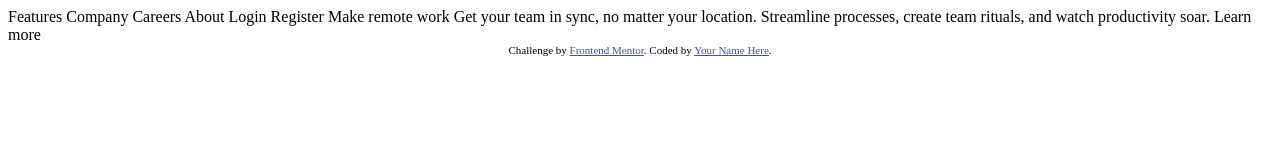
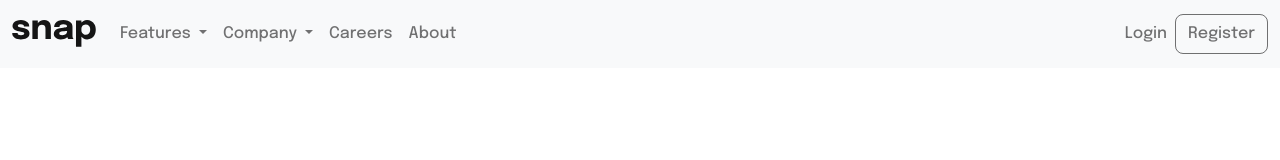
Before and after one commit to Matthiiass/Dropdown-Navigation-HTML-CSS, a plain HTML site: page index.html in a window 1280 px wide. Drawn offline with nearby package versions, Linux system fonts and the light colour scheme.

Commit message:
Added basic nav bar
No drop downs

```diff
--- a/index.html
+++ b/index.html
@@ -6,8 +6,11 @@
 
   <link rel="icon" type="image/png" sizes="32x32" href="./images/favicon-32x32.png">
 
-  <title>Frontend Mentor | Intro section with dropdown navigation</title>
+  <title>Bad Navigation System</title>
 
+  <link href="https://cdn.jsdelivr.net/npm/bootstrap@5.2.1/dist/css/bootstrap.min.css" rel="stylesheet" integrity="sha384-iYQeCzEYFbKjA/T2uDLTpkwGzCiq6soy8tYaI1GyVh/UjpbCx/TYkiZhlZB6+fzT" crossorigin="anonymous">
+  <script src="https://cdn.jsdelivr.net/npm/bootstrap@5.2.1/dist/js/bootstrap.bundle.min.js" integrity="sha384-u1OknCvxWvY5kfmNBILK2hRnQC3Pr17a+RTT6rIHI7NnikvbZlHgTPOOmMi466C8" crossorigin="anonymous"></script>
+  <link rel="stylesheet" type="text/css" href="style.css">
   <!-- Feel free to remove these styles or customise in your own stylesheet 👍 -->
   <style>
     .attribution { font-size: 11px; text-align: center; }
@@ -15,25 +18,41 @@
   </style>
 </head>
 <body>
-
-  Features
-  Company
-  Careers
-  About
-
-  Login
-  Register
-
-  Make remote work
-
-  Get your team in sync, no matter your location. Streamline processes,
-  create team rituals, and watch productivity soar.
-
-  Learn more
-
-  <div class="attribution">
-    Challenge by <a href="https://www.frontendmentor.io?ref=challenge" target="_blank">Frontend Mentor</a>.
-    Coded by <a href="#">Your Name Here</a>.
-  </div>
+  <nav class="navbar navbar-expand-lg bg-light navfont">
+    <div class="container-fluid">
+      <span class="navbar-brand fs-3">
+        <img src="images/logo.svg" alt="snap">
+      </span>
+      <button class="navbar-toggler" type="button" data-bs-toggle="collapse" data-bs-target="#navbarSupportedContent" aria-controls="navbarSupportedContent" aria-expanded="false" aria-label="Toggle navigation">
+        <span class="navbar-toggler-icon"></span>
+      </button>
+      <div class="collapse navbar-collapse" id="navbarSupportedContent">
+        <ul class="navbar-nav me-auto">
+          <li class="nav-item dropdown">
+            <a class="nav-link dropdown-toggle" href="#" role="button" data-bs-toggle="dropdown" aria-expanded="false">
+              Features
+            </a>
+          </li>
+          <li class="nav-item dropdown">
+            <a class="nav-link dropdown-toggle" href="#" role="button" data-bs-toggle="dropdown" aria-expanded="false">
+              Company
+            </a>
+          </li>
+          <li class="nav-item">
+            <a class="nav-link" href="#">Careers</a>
+          </li>
+          <li class="nav-item">
+            <a class="nav-link" href="#">About</a>
+          </li>
+        </ul>
+        <ul class="navbar-nav">
+          <li class="nav-item"></li>
+            <a class="nav-link justify-content-end" href="#">Login</a>
+          </li>
+          <button class="btn btn-outline-dark justify-content-end regBut" type="button">Register</button>
+        </ul>
+      </div>
+    </div>
+  </nav>
 </body>
 </html>
--- /dev/null
+++ b/style.css
@@ -0,0 +1,15 @@
+@import url('https://fonts.googleapis.com/css2?family=Epilogue:wght@500;700&display=swap');
+
+:root {
+    --epiFont: 'Epilogue', sans-serif;
+}
+
+.navfont {
+    font-family: var(--epiFont);
+}
+
+.regBut {
+    border-radius: 0.5rem;
+    color: rgba(0, 0, 0, 0.55);
+    border-color: rgba(0, 0, 0, 0.55);
+}
```
Also changed, not shown: 1 other file.
